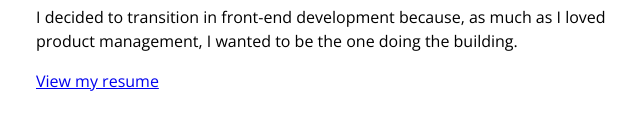
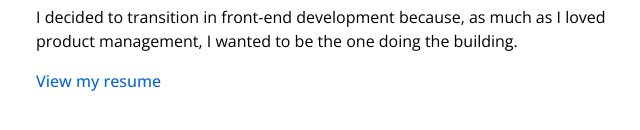
Before and after one commit to garkilic/personal-site-react, a React (Create React App) app: page / in a window 1280 px wide. Shown: the part 822-952 px from the top of the page, without its empty margins (36-676 px from the left). Built offline with nearby package versions, Linux system fonts and the light colour scheme; the HTML template or start-up script is replaced by a standard one.

Commit message:
Minor additions

```diff
--- a/src/components/Background.js
+++ b/src/components/Background.js
@@ -7,7 +7,7 @@ export default function Background() {
             <h1><span className="highlight">Background</span></h1>
             <p>For the past 5 years I have been working as a product manager helping companies build solutions that solve real problems.</p>
             <p>I decided to transition in front-end development because, as much as I loved product management, I wanted to be the one doing the building.</p>
-            <a href="#">View my resume</a>
+            <a href="#" className="background--resume">View my resume</a>
         </div>
     )
 }
--- a/src/components/Main.js
+++ b/src/components/Main.js
@@ -5,7 +5,7 @@ export default function Main() {
     return (
         <div className="main section-container">
             <h1 className="main--message">I'm <span className="highlight">Griffin Arkilic</span>, a front-end developer based in San Francisco, CA. I love building fantastic user experience and services that people need.</h1>
-            <p className="main--contact link--animation">👉 Get in touch <a href="mailto:garkilic@gmail.com" target="_blank" rel="noopener noreferrer">garkilic@gmail.com</a> </p>
+            <p className="main--contact link--animation">👉 Get in touch <a href="mailto:garkilic@gmail.com" target="_blank" rel="noopener noreferrer"><span>garkilic@gmail.com</span></a> </p>
         </div>
     )
 }
--- /dev/null
+++ b/src/components/Skills.js
@@ -0,0 +1 @@
+import React from "react";
--- a/src/style.css
+++ b/src/style.css
@@ -49,3 +49,9 @@
 .background {
     font-size: 1rem;
 }
+
+.background--resume {
+    text-decoration: none;
+    color: #0967d2;
+    font-weight: 500;
+}
```
